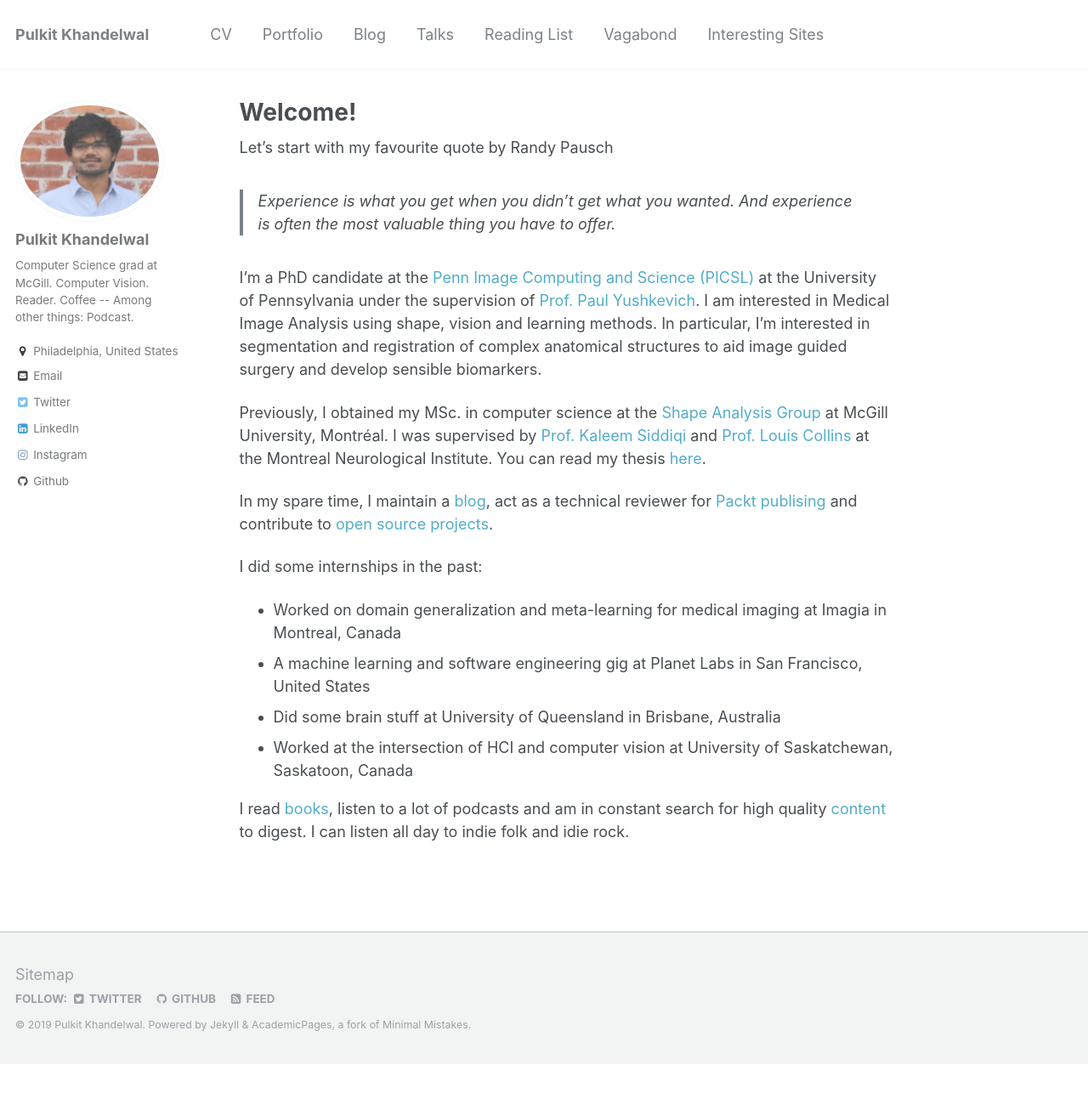
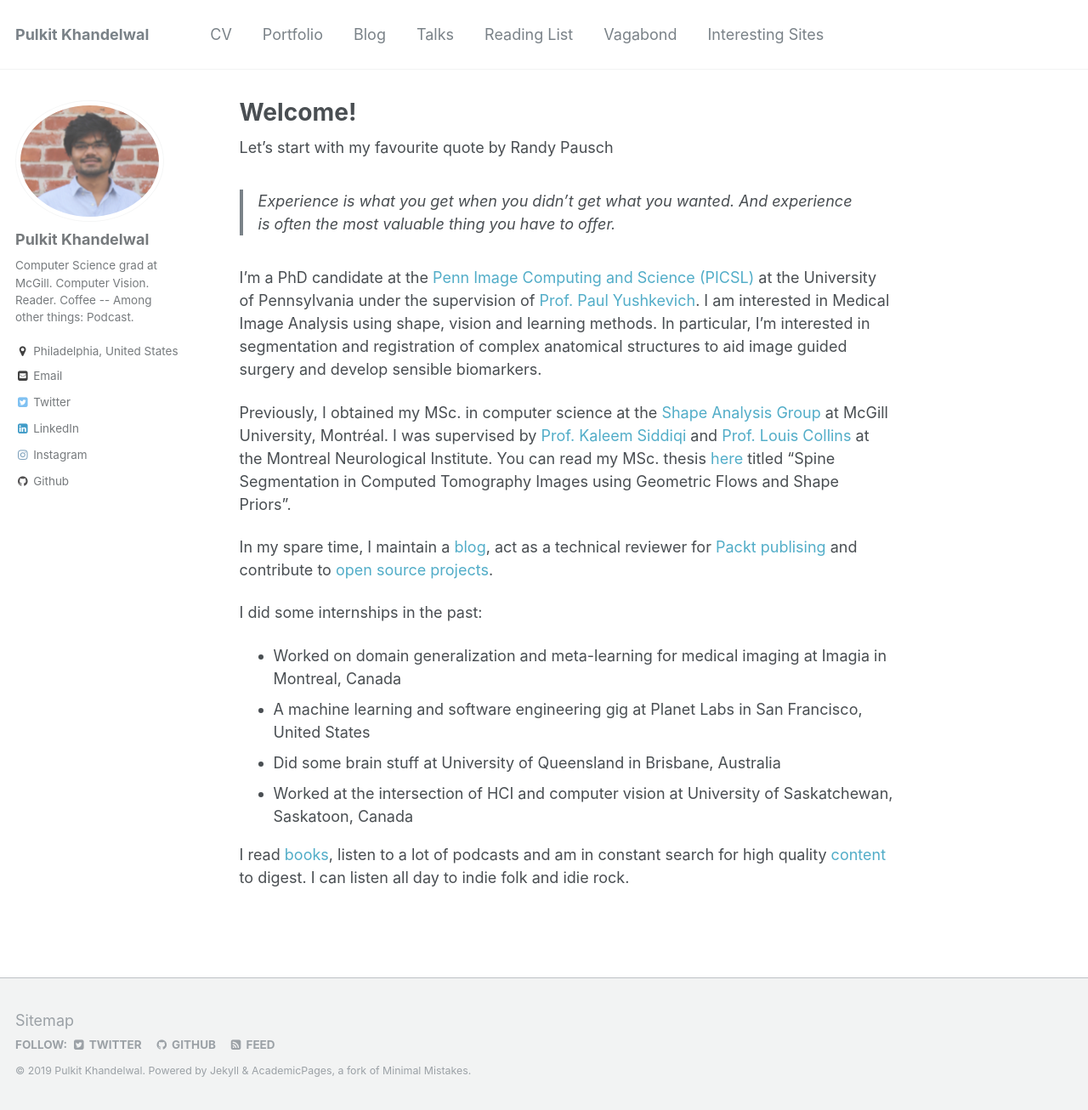
Before and after one commit to Pulkit-Khandelwal/pulkit-khandelwal.github.io, a Jekyll site: the page built from _pages/about.md, in a window 1280 px wide and 1306 px high. Shown: the whole window at 85% size. Built offline with Jekyll 4.4.1, drawn with Linux system fonts in a browser that asks for light colours.

Commit message:
Update about.md

```diff
--- a/_pages/about.md
+++ b/_pages/about.md
@@ -14,7 +14,8 @@ Let's start with my favourite quote by Randy Pausch
 
 I'm a PhD candidate at the [Penn Image Computing and Science (PICSL)](http://picsl.upenn.edu/) at the University of Pennsylvania  under the supervision of [Prof. Paul Yushkevich](http://picsl.upenn.edu/people-staff-james-c-gee/faculty-staff/paul-yushkevich/). I am interested in Medical Image Analysis using shape, vision and learning methods. In particular, I'm interested in segmentation and registration of complex anatomical structures to aid image guided surgery and develop sensible biomarkers.
 
-Previously, I obtained my MSc. in computer science at the [Shape Analysis Group](http://www.cim.mcgill.ca/~shape/) at McGill University, Montréal. I was supervised by [Prof. Kaleem Siddiqi](http://www.cim.mcgill.ca/~siddiqi/) and [Prof. Louis Collins](http://nist.mni.mcgill.ca/) at the Montreal Neurological Institute. You can read my thesis [here]().
+Previously, I obtained my MSc. in computer science at the [Shape Analysis Group](http://www.cim.mcgill.ca/~shape/) at McGill University, Montréal. I was supervised by [Prof. Kaleem Siddiqi](http://www.cim.mcgill.ca/~siddiqi/) and [Prof. Louis Collins](http://nist.mni.mcgill.ca/) at the Montreal Neurological Institute. You can read my MSc. thesis [here](https://drive.google.com/file/d/1SbnVnbs0IbPUPmiYVKRPP10MqZLrzGs-/view?usp=sharing) titled "Spine Segmentation in Computed
+Tomography Images using Geometric Flows and Shape Priors".
 
 In my spare time, I maintain a [blog](https://pulkit-khandelwal.github.io/blog/), act as a technical reviewer for [Packt publising](https://github.com/TrainingByPackt/Applied-Supervised-Learning-with-R/tree/master/Lesson07) and contribute to [open source projects](https://github.com/Pulkit-Khandelwal/Reinforcement-Learning-Notebooks).
 
```
